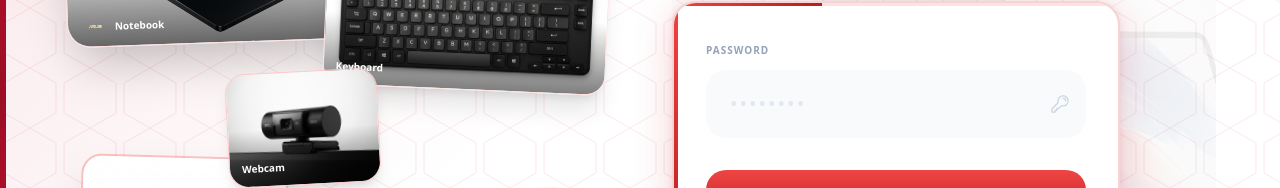
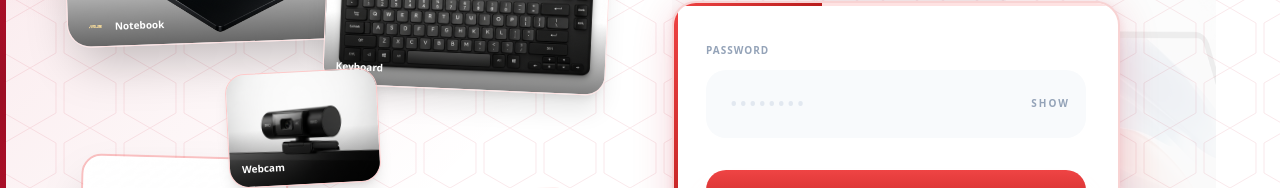
Before and after one commit to sorravitsis/Online, a Next.js app: page /login in a window 1280 px wide. Shown: the part 306-494 px from the top of the page. Built offline with nearby package versions, Linux system fonts and the light colour scheme.

Commit message:
Add login password visibility toggle

```diff
--- a/components/login-form.tsx
+++ b/components/login-form.tsx
@@ -23,6 +23,7 @@ export function LoginForm() {
   const [password, setPassword] = useState("");
   const [error, setError] = useState<string | null>(null);
   const [isSubmitting, setIsSubmitting] = useState(false);
+  const [isPasswordVisible, setIsPasswordVisible] = useState(false);
 
   async function handleSubmit(event: React.FormEvent<HTMLFormElement>) {
     event.preventDefault();
@@ -68,27 +69,23 @@ export function LoginForm() {
         <div className="relative">
           <input
             autoComplete="current-password"
-            className="w-full bg-brand-ink-50 dark:bg-white/[0.06] border-none rounded-xl px-6 py-5 text-xl tracking-[0.4em] text-brand-ink-900 dark:text-white placeholder:text-brand-ink-200 dark:placeholder:text-white/20 placeholder:tracking-widest outline-none focus:ring-2 focus:ring-brand-red-100 dark:focus:ring-brand-red-900/40 transition-all duration-150"
+            className="w-full bg-brand-ink-50 dark:bg-white/[0.06] border-none rounded-xl px-6 py-5 pr-28 text-xl tracking-[0.4em] text-brand-ink-900 dark:text-white placeholder:text-brand-ink-200 dark:placeholder:text-white/20 placeholder:tracking-widest outline-none focus:ring-2 focus:ring-brand-red-100 dark:focus:ring-brand-red-900/40 transition-all duration-150"
             id="password"
             onChange={(e) => setPassword(e.target.value)}
             placeholder="••••••••"
             required
-            type="password"
+            type={isPasswordVisible ? "text" : "password"}
             value={password}
           />
-          <div className="absolute inset-y-0 right-4 flex items-center pointer-events-none">
-            <svg
-              className="w-5 h-5 text-brand-ink-300"
-              fill="none"
-              stroke="currentColor"
-              strokeLinecap="round"
-              strokeLinejoin="round"
-              strokeWidth={1.5}
-              viewBox="0 0 24 24"
-            >
-              <path d="M15.75 5.25a3 3 0 013 3m3 0a6 6 0 01-7.029 5.912c-.563-.097-1.159.026-1.563.43L10.5 17.25H8.25v2.25H6v2.25H2.25v-2.818c0-.597.237-1.17.659-1.591l6.499-6.499c.404-.404.527-1 .43-1.563A6 6 0 1121.75 8.25z" />
-            </svg>
-          </div>
+          <button
+            aria-controls="password"
+            aria-label={isPasswordVisible ? "Hide password" : "Show password"}
+            className="absolute inset-y-0 right-4 flex items-center text-[10px] font-black uppercase tracking-[0.2em] text-brand-ink-400 transition-colors hover:text-brand-red-600 focus-visible:outline-none focus-visible:text-brand-red-600 dark:text-white/45 dark:hover:text-red-400 dark:focus-visible:text-red-400"
+            onClick={() => setIsPasswordVisible((current) => !current)}
+            type="button"
+          >
+            {isPasswordVisible ? "Hide" : "Show"}
+          </button>
         </div>
       </div>
 
```
